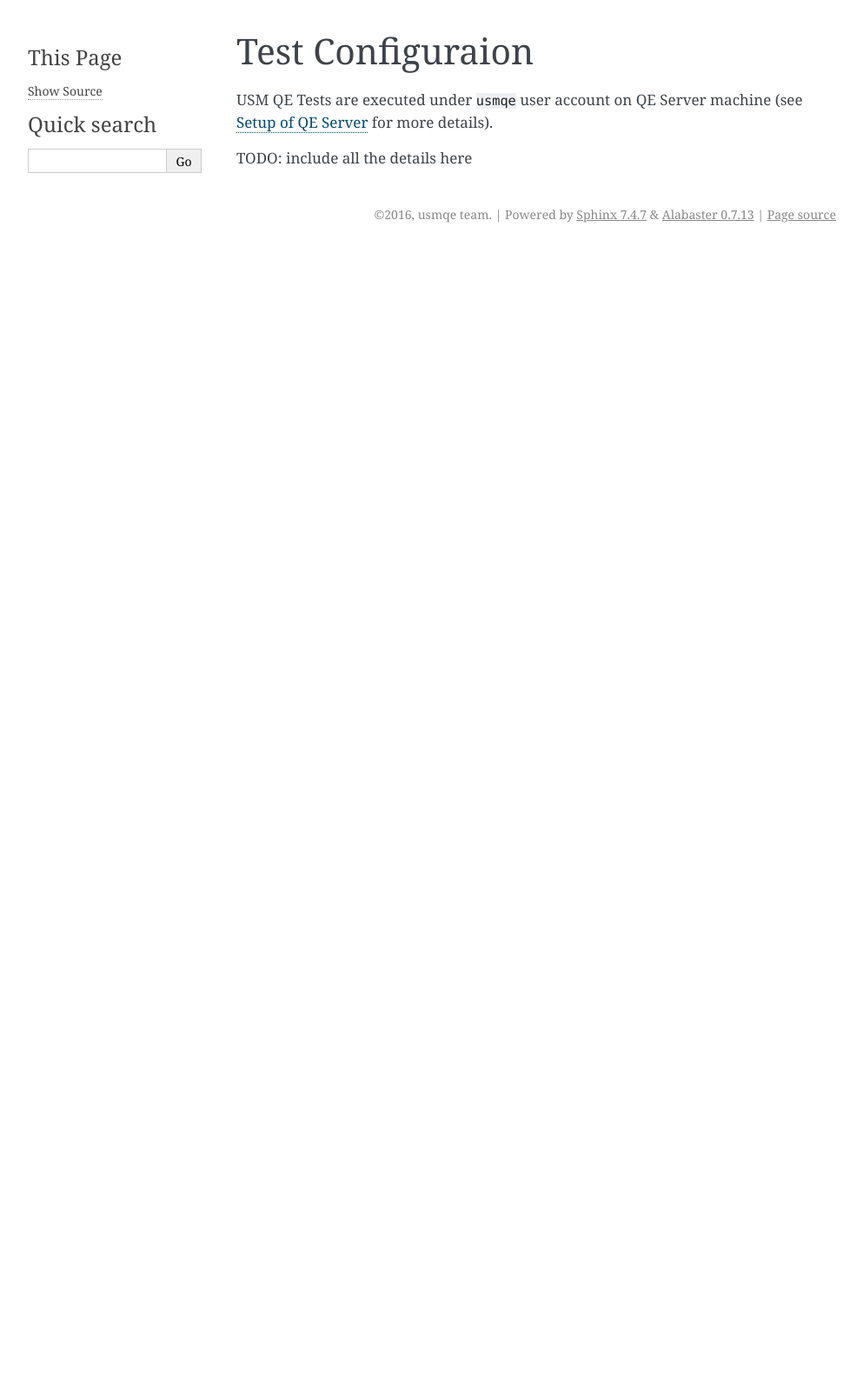
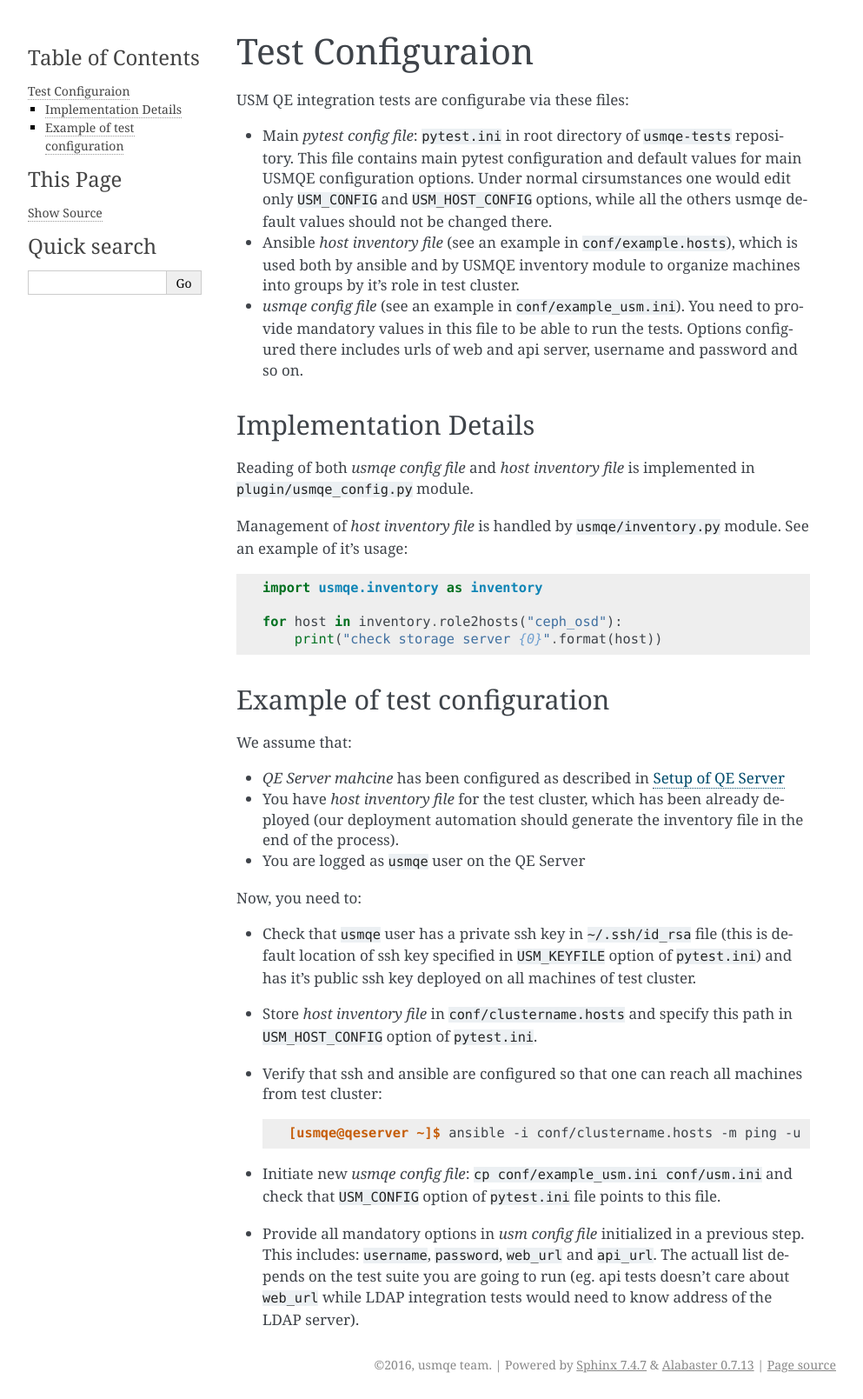
Before and after one commit to usmqe/usmqe-tests, a Sphinx documentation site: the page built from docs/test_configuration.rst, in a window 1280 px wide. Shown: the whole page at 87% size, without its empty margins (148-1141 px from the left). Built offline with Sphinx 7.4.7, drawn with Linux system fonts in a browser that asks for light colours; before the commit the page ends 900 px from its top, so only the background shows below that.

Commit message:
docs: description of test configuraion

```diff
--- a/docs/test_configuration.rst
+++ b/docs/test_configuration.rst
@@ -2,7 +2,78 @@
  Test Configuraion
 ===================
 
-USM QE Tests are executed under ``usmqe`` user account on QE Server
-machine (see :ref:`qe-server-label` for more details).
+USM QE integration tests are configurabe via these files:
 
-TODO: include all the details here
+* Main *pytest config file*: ``pytest.ini`` in root directory of ``usmqe-tests``
+  repository. This file contains main pytest configuration and default values
+  for main USMQE configuration options. Under normal cirsumstances one would
+  edit only ``USM_CONFIG`` and ``USM_HOST_CONFIG`` options, while all the
+  others usmqe default values should not be changed there.
+
+* Ansible *host inventory file* (see an example in ``conf/example.hosts``),
+  which is used both by ansible and by USMQE inventory module to organize
+  machines into groups by it's role in test cluster.
+
+* *usmqe config file* (see an example in ``conf/example_usm.ini``). You need
+  to provide mandatory values in this file to be able to run the tests.
+  Options configured there includes urls of web and api server, username and
+  password and so on.
+
+
+Implementation Details
+======================
+
+Reading of both *usmqe config file* and *host inventory file* is implemented in
+``plugin/usmqe_config.py`` module.
+
+Management of *host inventory file* is handled by ``usmqe/inventory.py``
+module. See an example of it's usage:
+
+.. code-block:: python
+
+    import usmqe.inventory as inventory
+
+    for host in inventory.role2hosts("ceph_osd"):
+        print("check storage server {0}".format(host))
+
+
+Example of test configuration
+=============================
+
+We assume that:
+
+* *QE Server mahcine* has been configured as described in
+  :ref:`qe-server-label`
+
+* You have *host inventory file* for the test cluster, which has been already
+  deployed (our deployment automation should generate the inventory file
+  in the end of the process).
+
+* You are logged as ``usmqe`` user on the QE Server
+
+Now, you need to:
+
+* Check that ``usmqe`` user has a private ssh key in ``~/.ssh/id_rsa`` file
+  (this is default location of ssh key specified in ``USM_KEYFILE`` option of
+  ``pytest.ini``) and has it's public ssh key deployed on all machines of test
+  cluster.
+
+* Store *host inventory file* in ``conf/clustername.hosts`` and specify this
+  path in ``USM_HOST_CONFIG`` option of ``pytest.ini``.
+
+* Verify that ssh and ansible are configured so that one can reach all machines
+  from test cluster:
+
+  .. code-block:: console
+
+      [usmqe@qeserver ~]$ ansible -i conf/clustername.hosts -m ping -u root all
+
+* Initiate new *usmqe config file*: ``cp conf/example_usm.ini conf/usm.ini``
+  and check that ``USM_CONFIG`` option of ``pytest.ini`` file points to this
+  file.
+
+* Provide all mandatory options in *usm config file* initialized in a previous
+  step. This includes: ``username``, ``password``, ``web_url`` and ``api_url``.
+  The actuall list depends on the test suite you are going to run (eg. api
+  tests doesn't care about ``web_url`` while LDAP integration tests would need
+  to know address of the LDAP server).
```
Also changed, not shown: conf/README.rst.
